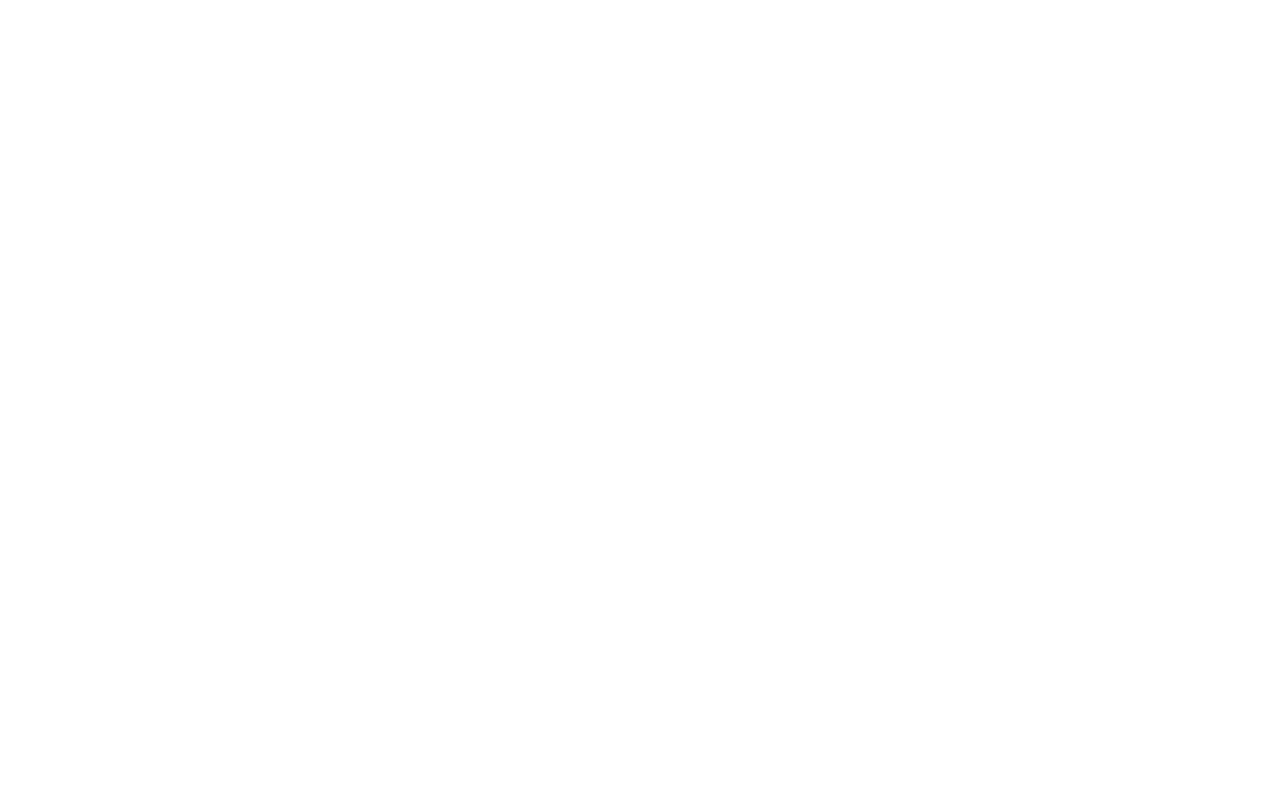
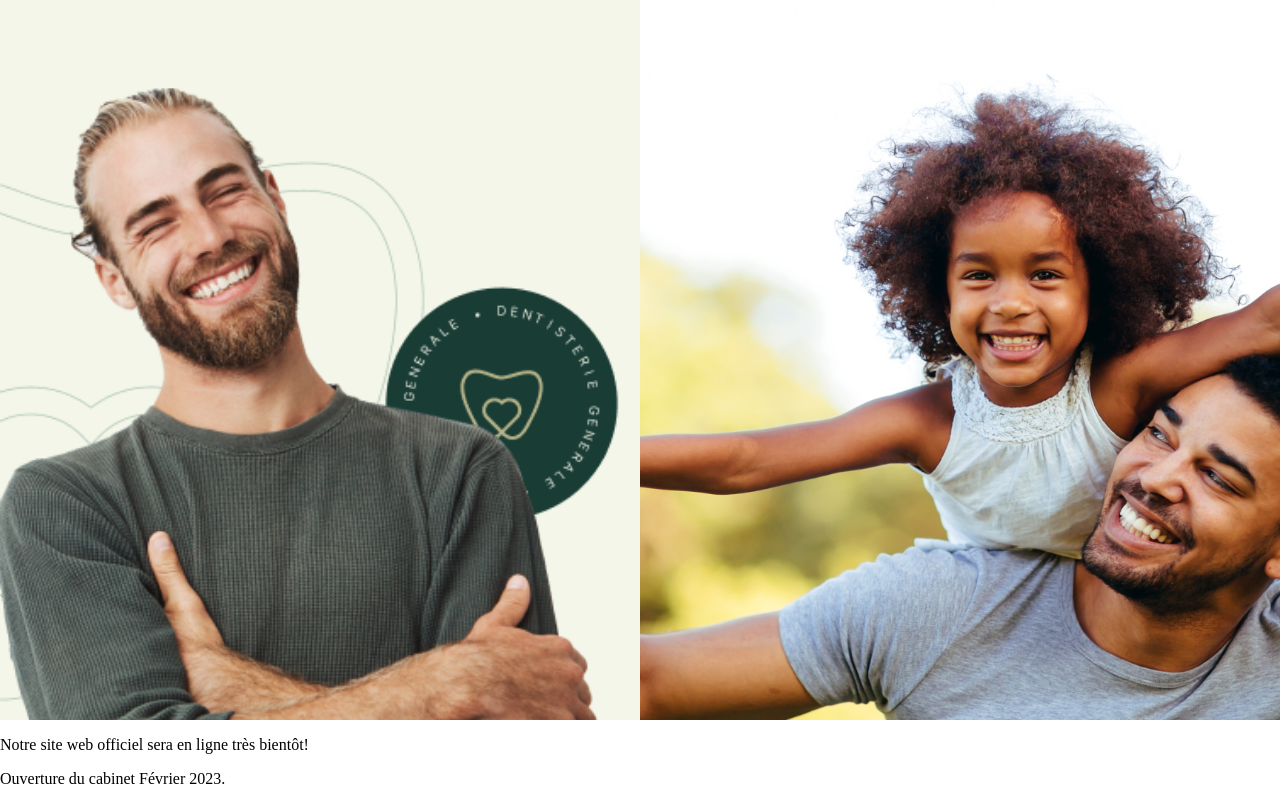
Before and after one commit to saadMeddiche/dentist_view_jeune_media, a Vue app: page / in a window 1280 px wide. Built offline with nearby package versions, Linux system fonts and the light colour scheme.

Commit message:
Make The Background Of Home Page

```diff
--- a/src/views/HomeView.vue
+++ b/src/views/HomeView.vue
@@ -1,6 +1,13 @@
 <template>
   <div class="Home">
-
+    <div class="body">
+      <div class="left-side"></div>
+      <div class="right-side"></div>
+    </div>
+    <div class="tape">
+      <p>Notre site web officiel sera en ligne très bientôt!</p>
+      <p>Ouverture du cabinet Février 2023.</p>
+    </div>
   </div>
 </template>
 
@@ -13,5 +20,36 @@
 </script>
 
 <style lang="scss">
+.Home {
+  display: flex;
+  flex-direction: column;
+  height: 95vh;
+
+  .body {
+    display: flex;
+    flex: 1;
+
+    .left-side {
+    flex: 1;
+    background-image: url("../assets/img/left_side.png");
+    background-size:cover;
+    background-repeat: no-repeat;
+    }
+
+    .right-side {
+      flex: 1;
+      background-image: url("../assets/img/right_side.png");
+      background-size: cover;
+    }
+  }
+
+  .tape{
+    height: 5vh;
+  }
+}
+
+
+
+
 
 </style>
```
